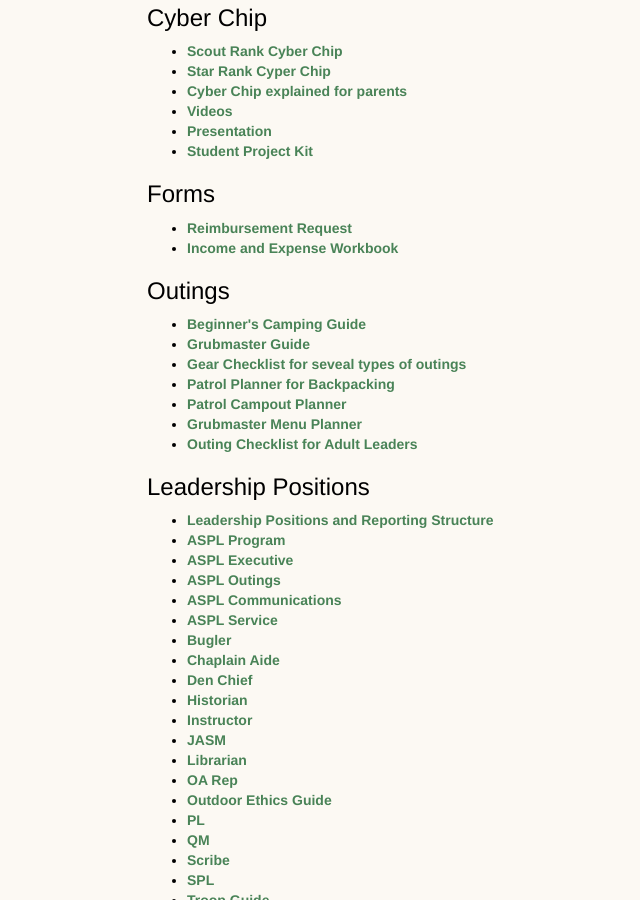
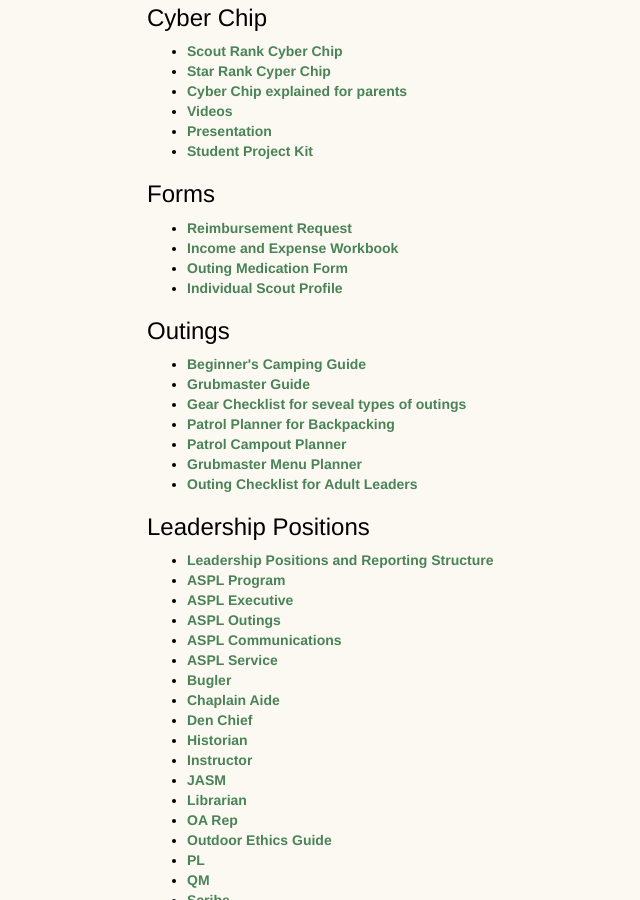
Before and after one commit to troop570/troop570.github.io, a Jekyll site: the page built from resourcesb/index.html, in a window 1280 px wide and 900 px high, scrolled down 555 px. Shown: the whole window, without its empty margins (58-698 px from the left). Built offline with Jekyll 4.4.1, drawn with Linux system fonts in a browser that asks for light colours; nearby versions of some CDN libraries.

Commit message:
Update index.html
Added 1. Outing Medication Form & 2. Individual Scout Profile under Forms.

```diff
--- a/resourcesb/index.html
+++ b/resourcesb/index.html
@@ -54,6 +54,11 @@
     url: https://drive.google.com/file/d/1IXrDVg9xWL8NPZVLdBG9hW2lUaPPU6Tl/view
   - name: Income and Expense Workbook
     url: https://drive.google.com/file/d/1v7-D2_7foNvfsJngmWvHuogJW3c7oE1W/view
+  - name: Outing Medication Form
+    url: https://drive.google.com/file/d/1g2Dux2LK667hhQr1KfaZF4XrPE4Mhsfd/view
+  - name: Individual Scout Profile
+    url: https://drive.google.com/file/d/1tTXUHMRmqel_k-EXGuSuhWCWI4Jjwv7q/view
+
 - name: Outings
   files:
   - name: Beginner's Camping Guide
```
